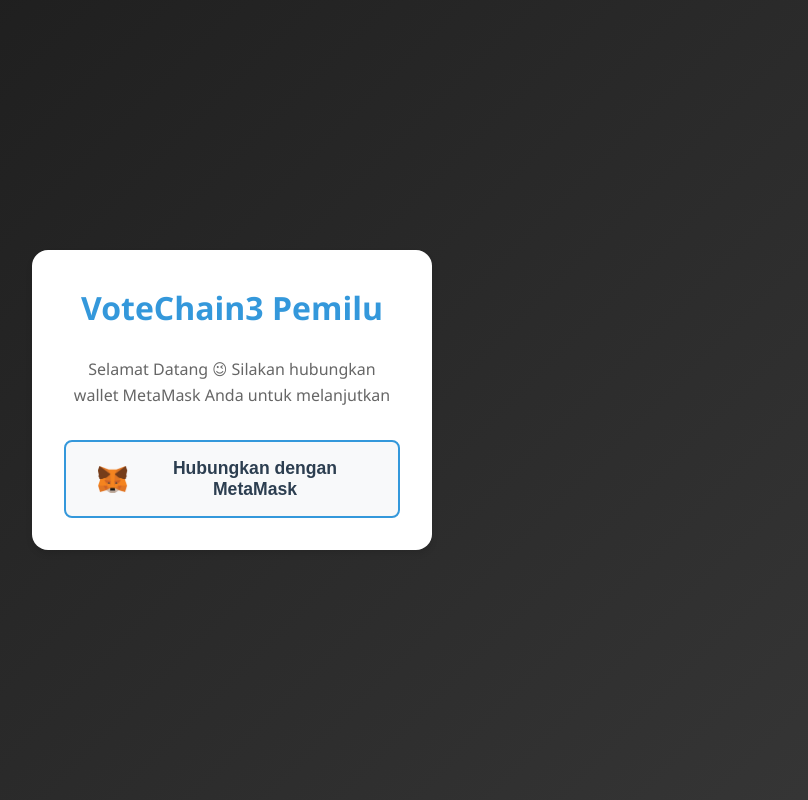
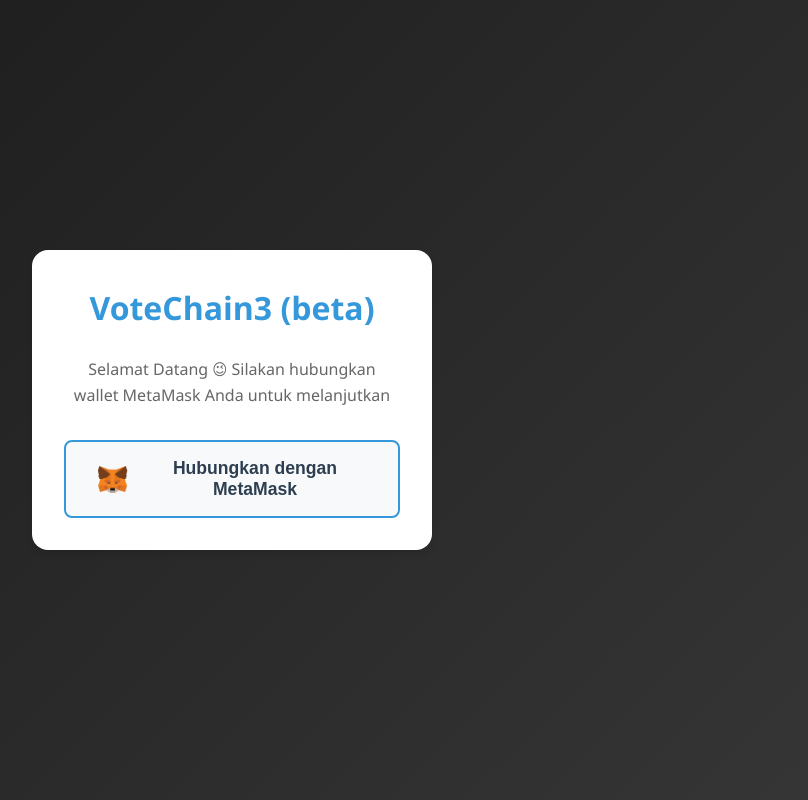
Before and after one commit to rianchain/decentral-voting-apps, a React (Create React App) app: page / in a window 1280 px wide. Shown: the whole page, without its empty margins (408-1216 px from the left). Built offline with nearby package versions, Linux system fonts and the light colour scheme.

Commit message:
Update login header to indicate beta version

```diff
--- a/src/components/Login.js
+++ b/src/components/Login.js
@@ -6,7 +6,7 @@ const Login = ({ onLogin }) => {
     <div className="login-container">
       <div className="login-card">
         {/* <h1>Selamat Datang di :</h1> */}
-        <h2>VoteChain3 Pemilu</h2>
+        <h2>VoteChain3 (beta)</h2>
         <p>
           Selamat Datang 😉 Silakan hubungkan wallet MetaMask Anda untuk
           melanjutkan
```
